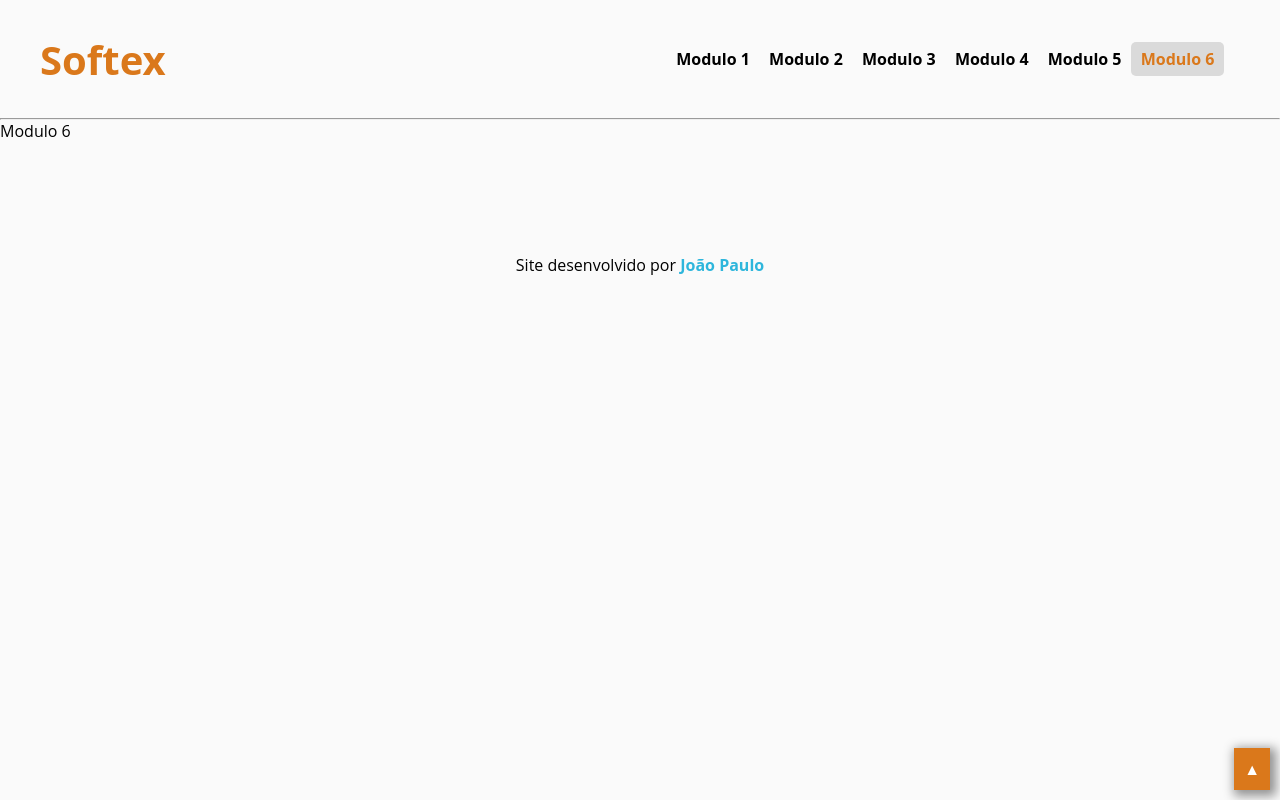
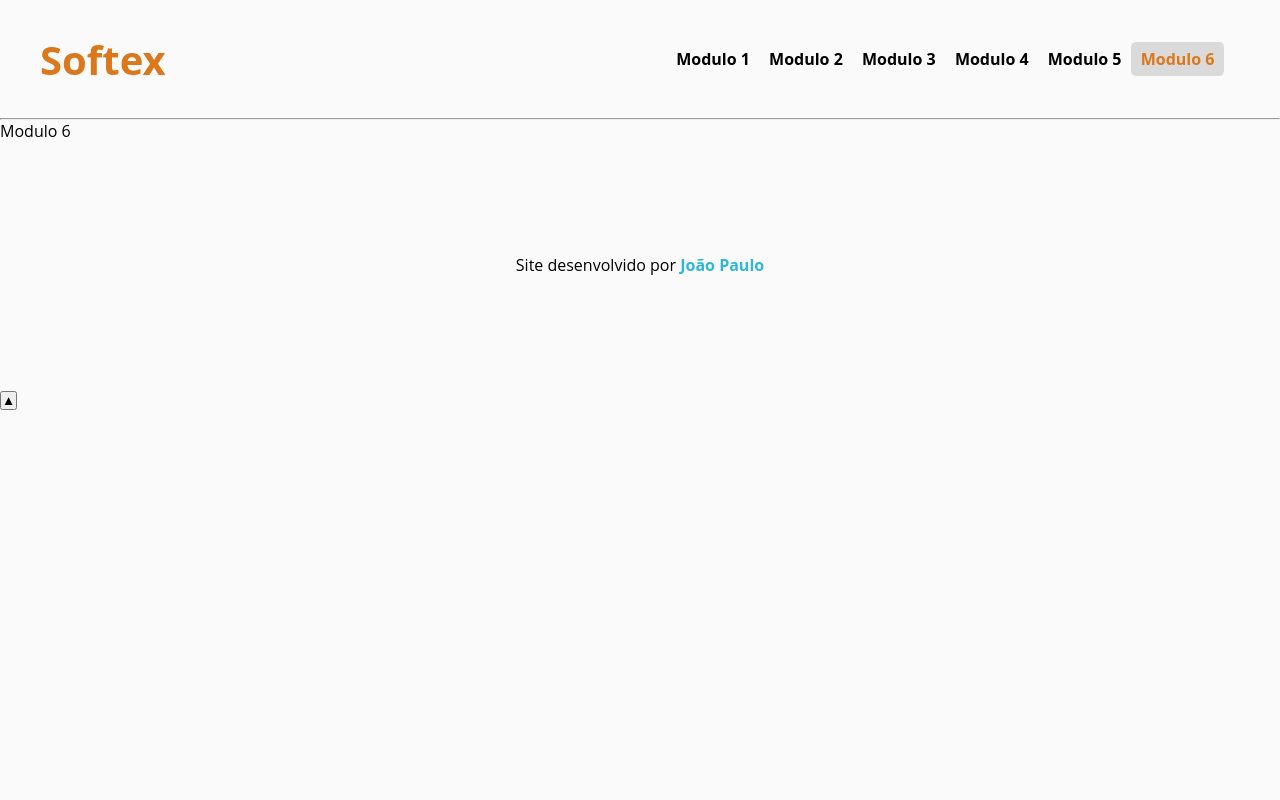
Before and after one commit to jpcchaves/softex-notes, a React (Create React App) app: page /modulo6 in a window 1280 px wide. Built offline with nearby package versions, Linux system fonts and the light colour scheme.

Commit message:
button visibility | changed to hooks

```diff
--- a/src/components/ButtonTop/ButtonTop.jsx
+++ b/src/components/ButtonTop/ButtonTop.jsx
@@ -1,11 +1,45 @@
+// Hooks
+import { useEffect, useState } from "react";
+// Utils
+import { classNames } from "../../utils/classNames";
+// CSS Module
 import styles from "./ButtonTop.module.css";
 
 const ButtonTop = () => {
+  const [isVisible, setVisibility] = useState(false);
+
+  const toggleVisibility = () => {
+    if (window.pageYOffset > 300) {
+      setVisibility(true);
+    } else {
+      setVisibility(false);
+    }
+  };
+
+  const scrollToTop = () => {
+    window.scrollTo({
+      top: 0,
+      behavior: "smooth",
+    });
+  };
+
+  useEffect(() => {
+    window.addEventListener("scroll", toggleVisibility);
+
+    return () => {
+      window.removeEventListener("scroll", toggleVisibility);
+    };
+  }, []);
+
   return (
     <>
-      <a href="#navbar-topo" id={styles.topo}>
+      <button
+        type="button"
+        className={classNames(isVisible ? styles.topo : "")}
+        onClick={scrollToTop}
+      >
         &#9650;
-      </a>
+      </button>
     </>
   );
 };
--- a/src/components/ButtonTop/ButtonTop.module.css
+++ b/src/components/ButtonTop/ButtonTop.module.css
@@ -1,10 +1,18 @@
-#topo {
-  text-decoration: none;
+.topo {
   color: white;
   background-color: #da781b;
   padding: 10px;
   position: fixed;
   right: 10px;
   bottom: 10px;
+  border-radius: 5px;
   box-shadow: 3px 3px 10px 3px rgba(0, 0, 0, 0.421);
+  border: none;
+  cursor: pointer;
+  transition: .2s ease-in-out;
 }
+
+.topo:hover{
+  transform: scale(1.05);
+  opacity: .8;
+}
--- /dev/null
+++ b/src/utils/classNames.js
@@ -0,0 +1,3 @@
+export const classNames = (...classes) => {
+  return classes.filter(Boolean).join("");
+};
```
